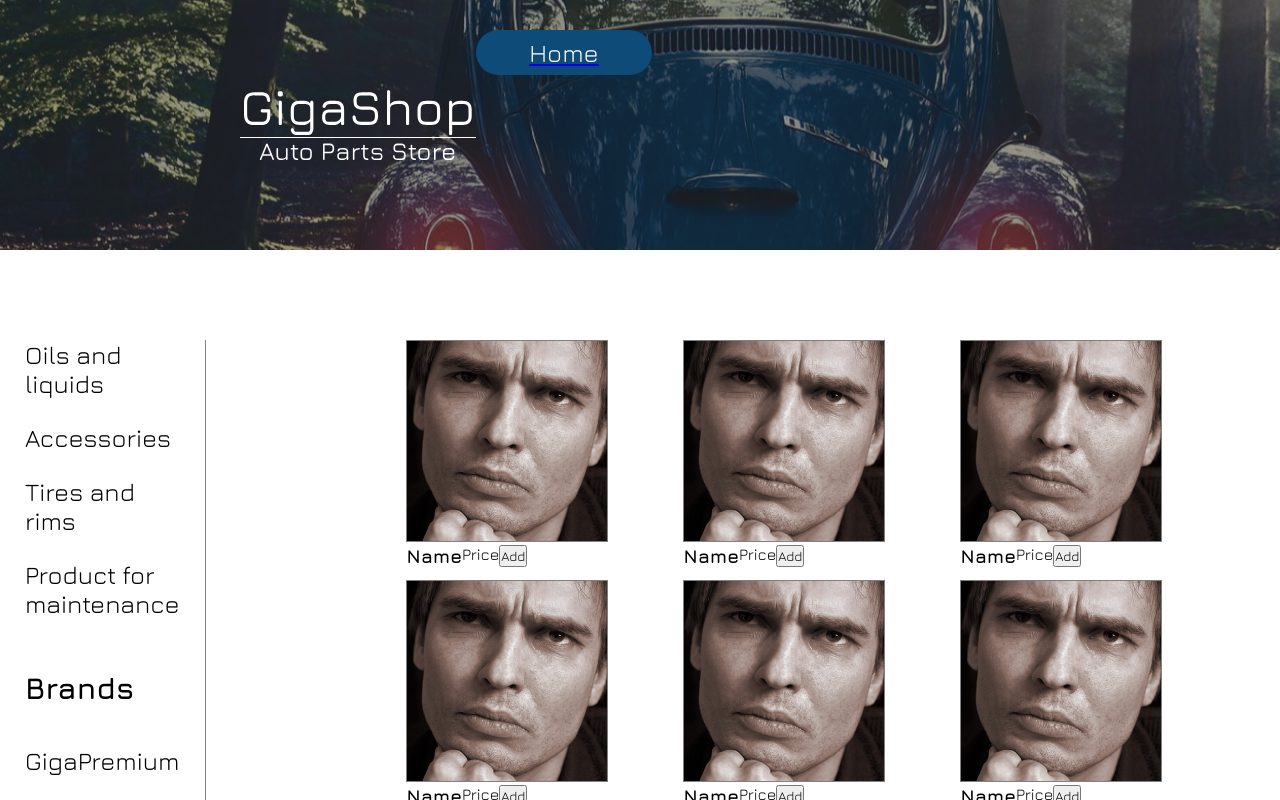
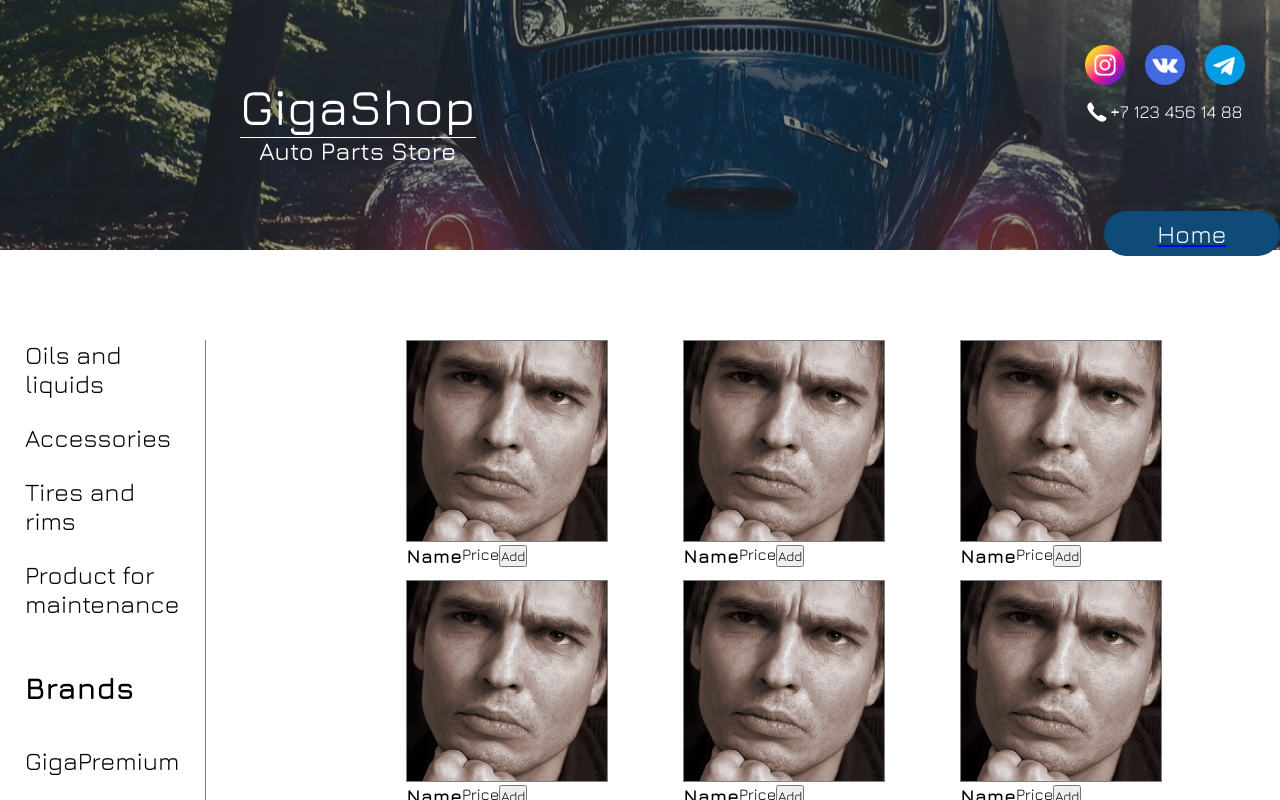
Before and after one commit to inspiredscout/spo-practice, a React (Vite) app in the folder frontend/: page /Catalog in a window 1280 px wide. Shown: the top 800 px of the page. Built offline with nearby package versions, Linux system fonts and the light colour scheme.

Commit message:
i am gay

```diff
--- a/frontend/src/assets/pages/catalog/Catalog.module.css
+++ b/frontend/src/assets/pages/catalog/Catalog.module.css
@@ -13,6 +13,14 @@
     background-position: top;
     max-width: 2560px;
     height: 250px;
+    justify-content: space-between;
+}
+
+.logo img{
+    display: flex;
+    height: 89px;
+    height: fit-content;
+    margin: 77px 0 77px 240px;
 }
 
 .conteiner{
@@ -21,21 +29,23 @@
     text-align: center;
     height: fit-content;
     height: 294px;
+    margin-top: 20px;
+    margin-left: 140px;
 }
 
-.navbar img{
-    display: flex;
+.conteiner img{
+    display: inline-block;
     height: 89px;
     height: fit-content;
-    margin: 77px 0 77px 240px;
+
+
 }
 
 .conteiner ul{
     margin-top: 30px;
-    display: flex;
+    display: inline-block;
     height: 45px;
     height:fit-content;
-
 }
 
 .conteiner li{
@@ -50,6 +60,44 @@
     align-items: center;
     color: white;
     text-decoration: none;
+}
+
+.conteiner p{
+    color: white;
+    font-size: 25px;
+    text-align: center;
+    align-items: center;
+    margin-top: 40px;
+    height: 90px;
+    height:fit-content ;
+}
+
+.contact{
+    display: flex;
+    flex-direction: column;
+    padding: 25px;
+    color: white;
+    align-items: flex-end;
+    height: fit-content;
+}
+
+.social img{
+    margin: 0 10px;
+}
+
+.phone{
+    display: flex;
+}
+
+.phone img{
+    width: 25px;
+    height: 25px;
+    margin: 11.5px -12px;
+}
+
+.contact p{
+    font-size: 18px;
+    margin: 12.5px 12.5px;
 }
 
 .catalog{
--- a/frontend/src/assets/pages/catalog/Catalog.tsx
+++ b/frontend/src/assets/pages/catalog/Catalog.tsx
@@ -6,13 +6,33 @@ function Catalog() {
 
             <header>
                 <nav className={styles.navbar}>
+                    <div className={styles.logo}>
                         <img src='./logo.svg' alt=''/>
+
+                    </div>
+
+                    <div className={styles.conteiner}>
+                        <div className={styles.contact}>
+                            <div className={styles.social}>
+                                <a href='https://www.youtube.com/watch?v=dQw4w9WgXcQ'><img src='./Inst.svg' alt=''/></a>
+                                <a href='https://www.youtube.com/watch?v=johcE5s525M'><img src='./VK.svg' alt=''/></a>
+                                <a href='https://www.youtube.com/watch?v=lqdueOTo5UA'><img src='./Telegram.svg' alt=''/></a>
+                            </div>
+
+                            <div className={styles.phone}>
+                                <img src='./Phone.png'/>
+                                <p>+7 123 456 14 88</p>
+                            </div>
+                        </div>
+
                         <div className={styles.conteiner}>
                             <ul>
                                 <Link to='/'>
                                     <li>Home</li>
                                 </Link>
                             </ul>
+                        </div>
+
                     </div>
                 </nav>
             </header>
--- a/frontend/src/assets/pages/home/Home.module.css
+++ b/frontend/src/assets/pages/home/Home.module.css
@@ -17,25 +17,21 @@
 }
 
 .conteiner{
+    display: flex;
     flex-direction: column;
     justify-content: center;
+    align-items: center;
     text-align: center;
-    height: fit-content;
-    height: 294px;
-    margin-top: 20px;
-    margin-left: 140px;
+    width: 650px;
 }
 
 .conteiner img{
-    display: inline-block;
     height: 89px;
     height: fit-content;
-
-
 }
 
 .conteiner ul{
-    margin-top: 30px;
+    padding-top: 30px;
     display: inline-block;
     height: 45px;
     height:fit-content;
@@ -60,7 +56,7 @@
     font-size: 25px;
     text-align: center;
     align-items: center;
-    margin-top: 40px;
+    padding-top: 40px;
     height: 90px;
     height:fit-content ;
 }
@@ -75,7 +71,7 @@
 }
 
 .social img{
-    margin: 0 10px;
+    padding: 0 10px;
 }
 
 .phone{
@@ -96,7 +92,7 @@
 .info h1{
     text-align: center;
     font-size: 50px;
-    margin-top: 52px;
+    padding-top: 52px;
 }
 .info p{
     text-align: center;
@@ -104,7 +100,7 @@
 }
 
 .workclock h1{
-    margin-top: 72px;
+    padding-top: 72px;
     text-align: center;
     font-size: 50px;
 }
@@ -117,7 +113,7 @@
 .workclockinfo{
     display: flex;
     max-width: 2560px;
-    margin: 71px 0 90px 0;
+    padding: 71px 0 90px 0;
     flex-wrap: wrap;
     justify-content: center;
 }
@@ -125,7 +121,7 @@
 .workclockinfo ul{
     list-style-type: none;
     width: 419px;
-    margin: 40px 81px;
+    padding: 40px 81px;
 }
 
 .workclockinfo li{
```
Lines whose indentation alone changed are shown as unchanged.
